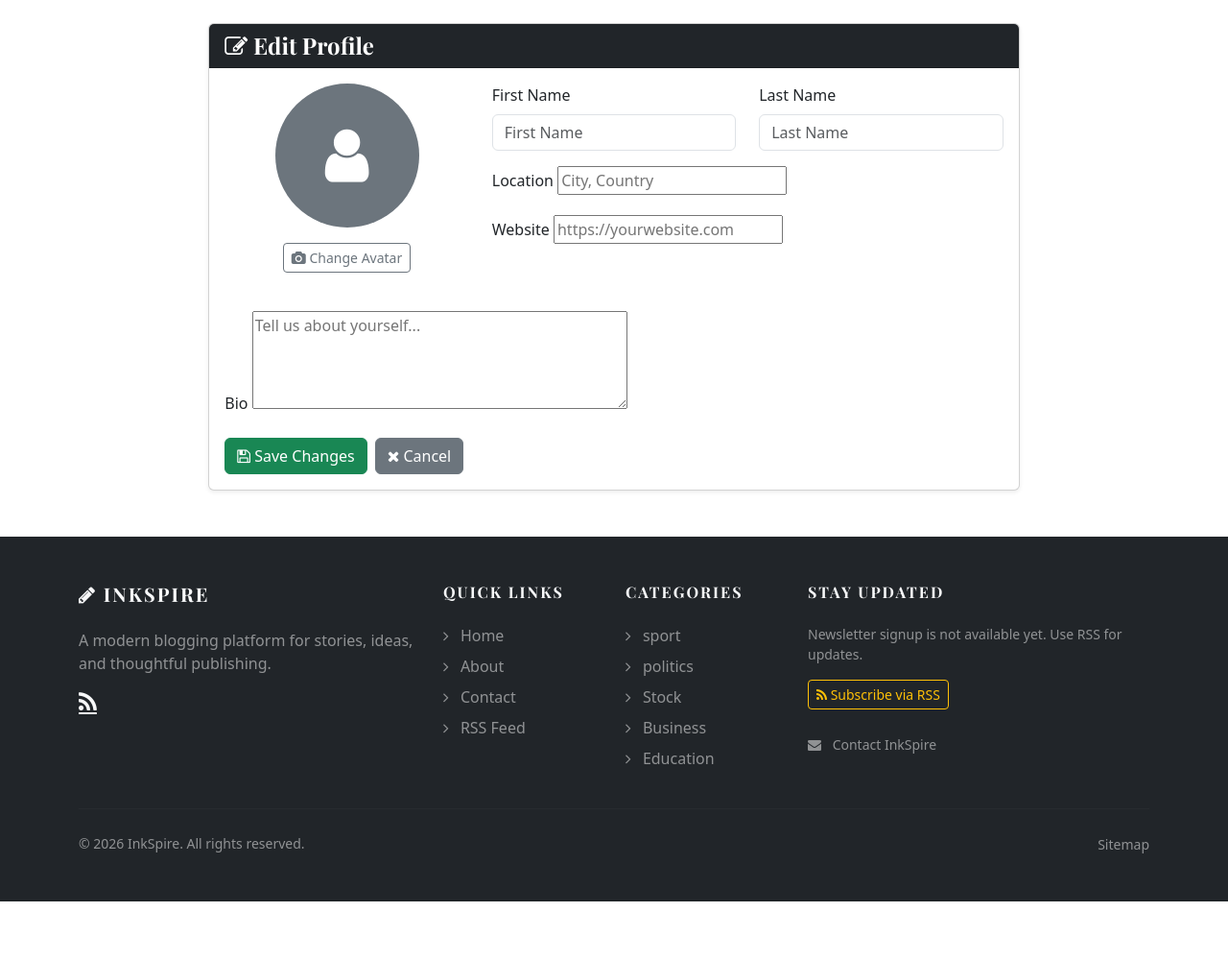
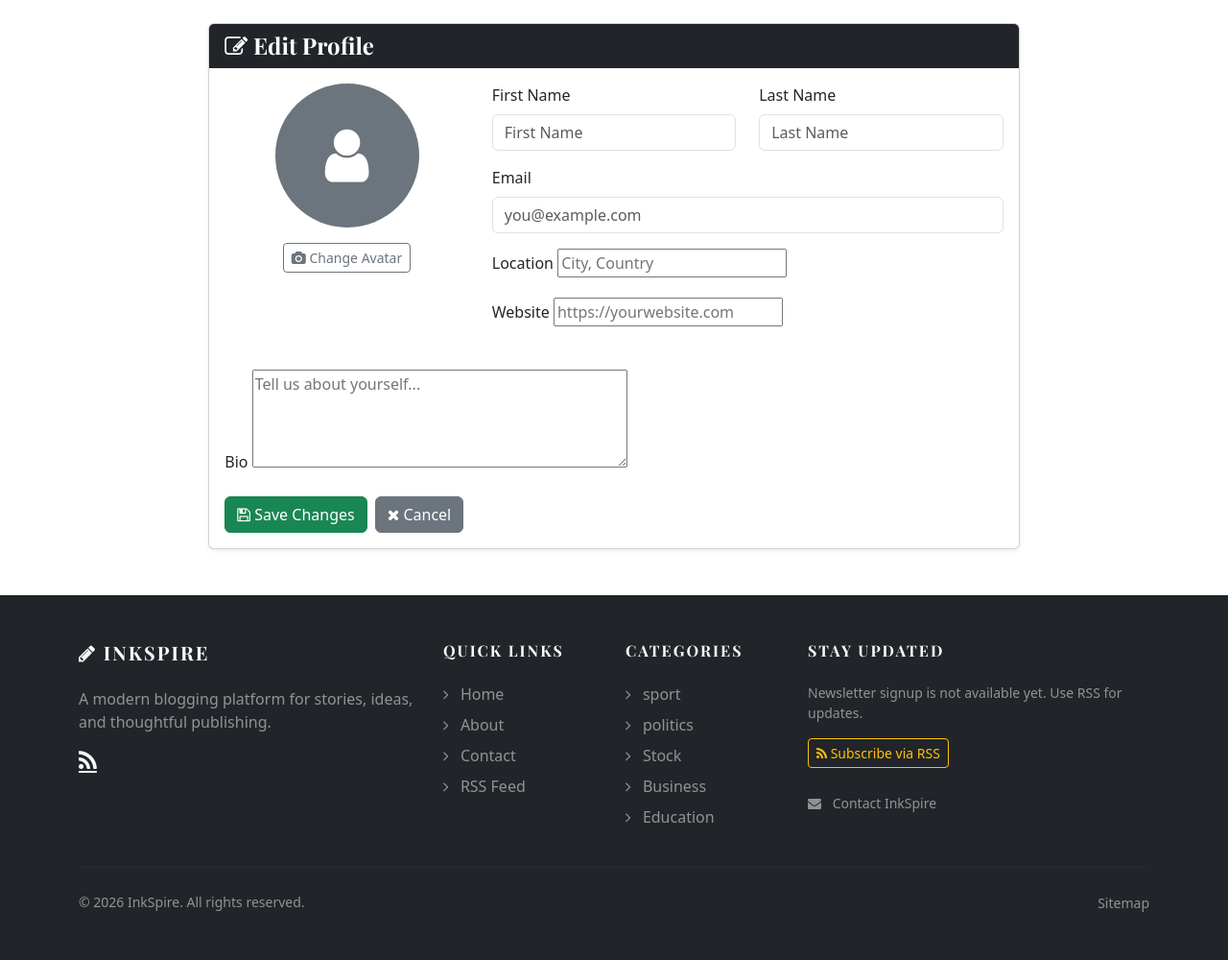
Before and after one commit to kushal-kc15/complete-blogging-system, a Django app: page /profile/edit/ in a window 1280 px wide. Shown: the part 129-1129 px from the top of the page at 96% size. Before the commit the page ends 1068 px from the top, so only its background shows below. Run offline with Django 5.2, Linux system fonts and the light colour scheme; a user stored in the database is signed in; data comes from the database, SQL or seed files in the repository; some libraries are stand-ins or nearby versions.

Commit message:
Improve auth email validation

```diff
--- a/blog_main/forms.py
+++ b/blog_main/forms.py
@@ -13,10 +13,17 @@ class RegisterForm(UserCreationForm):
         fields = ['username', 'email', 'password1', 'password2']
 
     def clean_email(self):
-        email = self.cleaned_data.get('email')
-        if User.objects.filter(email=email).exists():
+        email = (self.cleaned_data.get('email') or '').strip().lower()
+        if User.objects.filter(email__iexact=email).exists():
             raise forms.ValidationError('This email is already registered.')
         return email
+
+    def save(self, commit=True):
+        user = super().save(commit=False)
+        user.email = self.cleaned_data['email']
+        if commit:
+            user.save()
+        return user
 
 
 class UserProfileForm(forms.ModelForm):
@@ -26,6 +33,12 @@ class UserProfileForm(forms.ModelForm):
 
     first_name = forms.CharField(max_length=30, required=False)
     last_name = forms.CharField(max_length=30, required=False)
+    email = forms.EmailField(
+        required=False,
+        widget=forms.EmailInput(
+            attrs={'class': 'form-control', 'placeholder': 'you@example.com'}
+        ),
+    )
 
     class Meta:
         model = UserProfile
@@ -36,6 +49,24 @@ class UserProfileForm(forms.ModelForm):
             'website': forms.URLInput(attrs={'placeholder': 'https://yourwebsite.com'}),
             'location': forms.TextInput(attrs={'placeholder': 'City, Country'}),
         }
+
+    def __init__(self, *args, **kwargs):
+        self.user = kwargs.pop('user', None)
+        super().__init__(*args, **kwargs)
+        if self.user and not self.is_bound:
+            self.fields['first_name'].initial = self.user.first_name
+            self.fields['last_name'].initial = self.user.last_name
+            self.fields['email'].initial = self.user.email
+
+    def clean_email(self):
+        email = (self.cleaned_data.get('email') or '').strip().lower()
+        if email:
+            users = User.objects.filter(email__iexact=email)
+            if self.user:
+                users = users.exclude(pk=self.user.pk)
+            if users.exists():
+                raise forms.ValidationError('This email is already registered.')
+        return email
 
     def clean_avatar(self):
         avatar = self.cleaned_data.get('avatar')
--- a/blog_main/views.py
+++ b/blog_main/views.py
@@ -130,17 +130,18 @@ def edit_profile(request):
 
     if request.method == 'POST':
         form = UserProfileForm(
-            request.POST, request.FILES, instance=user.profile)
+            request.POST, request.FILES, instance=user.profile, user=user)
         if form.is_valid():
             # Update user fields
-            user.first_name = request.POST.get('first_name', '')
-            user.last_name = request.POST.get('last_name', '')
+            user.first_name = form.cleaned_data.get('first_name', '')
+            user.last_name = form.cleaned_data.get('last_name', '')
+            user.email = form.cleaned_data.get('email', '')
             user.save()
             form.save()
             messages.success(request, 'Profile updated successfully!')
             return redirect('profile')
     else:
-        form = UserProfileForm(instance=user.profile)
+        form = UserProfileForm(instance=user.profile, user=user)
 
     context = {
         'form': form,
--- a/templates/edit_profile.html
+++ b/templates/edit_profile.html
@@ -52,14 +52,19 @@
               <div class="row">
                 <div class="col-md-6 mb-3">
                   <label class="form-label">First Name</label>
-                  <input type="text" name="first_name" class="form-control" value="{{ user.first_name }}"
+                  <input type="text" name="first_name" class="form-control" value="{{ form.first_name.value|default_if_none:'' }}"
                     placeholder="First Name">
                 </div>
                 <div class="col-md-6 mb-3">
                   <label class="form-label">Last Name</label>
-                  <input type="text" name="last_name" class="form-control" value="{{ user.last_name }}"
+                  <input type="text" name="last_name" class="form-control" value="{{ form.last_name.value|default_if_none:'' }}"
                     placeholder="Last Name">
                 </div>
+              </div>
+
+              <div class="mb-3">
+                <label class="form-label" for="{{ form.email.id_for_label }}">Email</label>
+                {{ form.email }}
               </div>
 
               <div class="mb-3">
```
Also changed, not shown: blog_main/tests.py (+69 -0 lines).
